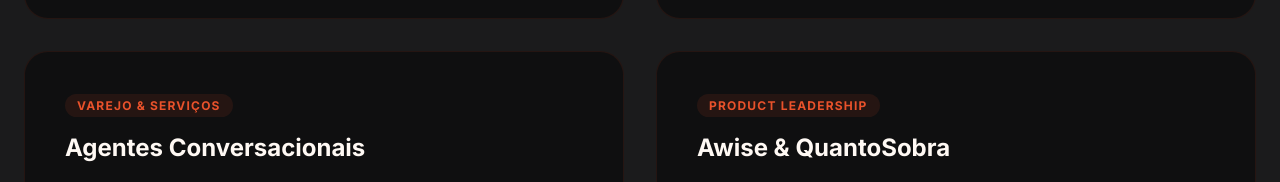
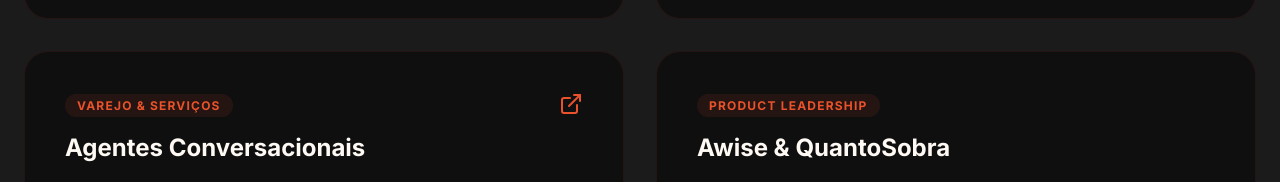
Before and after one commit to KistVictor/Sixsen, a React (Vite) app: page /sobre in a window 1280 px wide. Shown: the part 1474-1656 px from the top of the page. Built offline with nearby package versions, Linux system fonts and the light colour scheme.

Commit message:
Add link agentes

```diff
--- a/pages/AboutPortfolio.tsx
+++ b/pages/AboutPortfolio.tsx
@@ -28,7 +28,8 @@ const AboutPortfolio: React.FC = () => {
       category: "Varejo & Serviços",
       challenge: "Empresas perdendo vendas por demora no WhatsApp.",
       solution: "Desenvolvimento de Agentes de IA treinados com a base de conhecimento específica da empresa.",
-      result: "Atendimento 24/7 e triagem automática de demandas."
+      result: "Atendimento 24/7 e triagem automática de demandas.",
+      link: "https://www.linkedin.com/feed/update/urn:li:activity:7388678397696135168/"
     },
     {
       title: "Awise & QuantoSobra",
```
